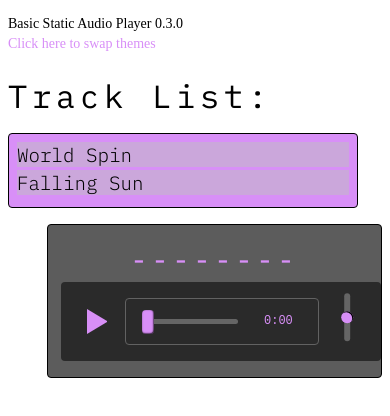
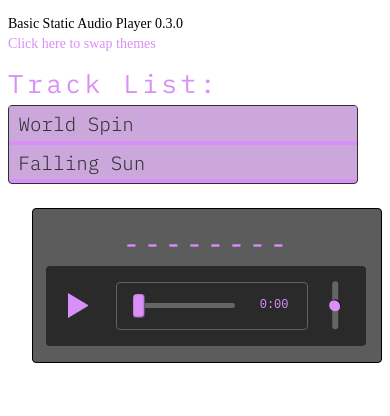
Before and after one commit to echo-dave/jsMusicPlayer, a plain HTML site: page index.html in a window 390 px wide. Drawn offline with Linux system fonts and the light colour scheme.

Commit message:
centered 2 col view and reworkd for better mobile responsiveness

```diff
--- a/css/slider.css
+++ b/css/slider.css
@@ -32,7 +32,7 @@ input[type=range] {
     outline: none;
     background: var(--slide-track);
     border-radius: 8px;
-    width: 60%;
+    width: 64%;
 }
 
 #volume::-webkit-slider-thumb {
@@ -62,8 +62,15 @@ input[type=range] {
     height: 3em;
     width: 1em;
     float: right;
-    margin: auto 0 auto auto;
+    margin-right: -1%;
+    margin-top: .25em;
 }
+#wrapVolume:after {
+        content: "";
+        display: table;
+        clear: both;
+}
+
 #volume {
     -webkit-appearance: none; /* Override default look */
     appearance: none;
--- a/css/styles.css
+++ b/css/styles.css
@@ -1,6 +1,6 @@
 
 @import url('https://fonts.googleapis.com/css2?family=IBM+Plex+Mono:wght@300;400&display=swap');
-:root {
+/* :root {
     --light-font: var(--accent-color);
     --accent-color: rgb(216, 143, 247);
     --color-one: #fff;
@@ -9,20 +9,34 @@
     --play-pause:var(--accent-color);
     --title-font-family: 'IBM Plex Mono', monospace;
     --title-tracking:.15em;
-}
+} */
 
 span, input {
     font-size: inherit;
 }
+
+#main {
+    max-width: 800px;
+    margin-left: auto;
+    margin-right: auto;
+}
+.center {
+    position: absolute;
+    left: 50%;
+    top: 50%;
+    transform: translate(-50%, -50%);
+}
+
 #controls {
     display: block;
-    width: 320px;
+    max-width: 320px;
     background: #2a2a2a;
     padding: 0 1.5em;
     box-sizing: border-box;
     position: relative;
     border-radius: .25em;
     margin-top: .25em;
+    height: 5em;
 }
 #controls:after {
     content: "";
@@ -34,10 +48,10 @@ span, input {
     display: inline-block;
     height: 25px;
     width: 25px;
-    margin: .5em .5em .5em 0;
+    margin: .5em 0 .5em 0;
     position: absolute;
     top: 1.2em;
-    left: 1.6em;
+    left: 1.4em;
 }
 
 .play {
@@ -70,50 +84,67 @@ span, input {
     color: var(--light-font);
     font-family: 'Courier New', Courier, monospace;
     font-size: .75em;
-    margin-left:1.5em;
+    /* margin-left:1.5em; */
     position: absolute;
     top: 1.2em;
-    right: 1em;
+    right: 3%;
 }
 #playheadContainer {
     display: inline-block;
-    width :10em;
-    height: 2.3em;
-    margin: 1em auto 1em 1.5em;
+    /* max-width :10em; */
+    width:60%;
+    height: 3em;
+    /* margin: 1em 7% 1em 7%;  */
+    margin: 0 2%;
     box-sizing:border-box;
-    /* position: relative;
-    top: -1em; */
     box-sizing: border-box;
-    position: relative;
-    left: 1em;
+    /* position: relative; */
+    /* left: 1.2em; */
     border: 1px rgb(98, 98, 98) solid;
     box-sizing: content-box;
     padding: .25em 1em;
     border-radius: .25em;
+    box-sizing: border-box;
+}
+#trackListContainer {
+    max-width: 350px;
+    min-width: 275px;
+    width: 100%;
+    display: inline-block;
+    margin-bottom: 1.5em;
+}
+
+#trackListContainer h1 {
+    color:var(--accent-color);
+    margin-block-start:
+    0px; margin-top: 0;
+    vertical-align: top;
+    font-size: 1.6em;
+    overflow: hidden;
 }
 
 #trackList {
     border: 1px;
     border-radius: .25em;
-    border-color: black;
+    border-color: rgb(47, 47, 47);
     border-style: solid;
     max-width: 350px;
-    padding: .5em;
-    margin: 1em 0;
     box-sizing: border-box;
     background: var(--accent-color);
+    white-space: nowrap;
 }
 #trackList h2 {
-    /* padding: .25em 0 .25rem .25em; */
-    /* margin-bottom: .25em; */
     margin-top:0px;
     background-color: rgb(191, 191, 191,.5);
     display: block;
     cursor: pointer;
+    padding: .25em .5em;
+    color: rgb(47, 47, 47);
 }
 #player {
     font-size:16px;
-    max-width: 350px;
+    width: 350px;
+    max-width:100%;
     border: #000000 solid 1px;
     border-radius: .25em;
     box-sizing: border-box;
@@ -121,8 +152,10 @@ span, input {
     color: var(--color-one);
 }
 #player figure {
-    margin-inline-start: 13px;
+    margin-inline-start: auto;
     margin-inline-end: auto;
+    padding-left: 13px;
+    padding-right: 13px;
 }
 #songTitle {
     font-family: var(--title-font-family);
--- a/scripts/audio.js
+++ b/scripts/audio.js
@@ -8,13 +8,13 @@ buildPlayer();
 function buildPlayer () {
     let song =
     `<figure>
-        <figcaption style="text-align: center; margin-left:-13px;">
+        <figcaption style="text-align: center;">
             <span id="songTitle">--------</span>
         </figcaption>
         <audio type="audio/mpeg">Your browser can't play this! We need Javascript enabled and a modern browser.</audio>
         <div id="controls">
             <div id="playPause" class="play"></div>
-            <div id="playheadContainer">
+            <div id="playheadContainer" class="center">
                 <input type="range" name="playhead" id="playhead" min="0" max="100" step="1" value="0">
                 <span id="timeRemaining">0:00</span>
             </div>
```
